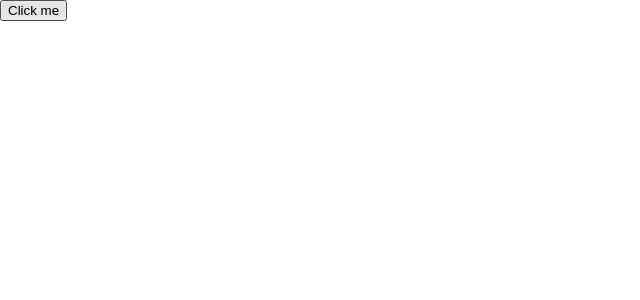
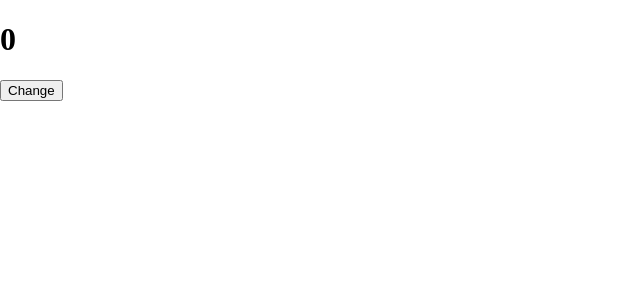
Before and after one commit to seanJosephFitzpatrick/React-Fundamental, a React (Create React App) app: page / in a window 1280 px wide. Shown: the top 300 px of the page, without its empty margins (0-640 px from the left). Built offline with nearby package versions, Linux system fonts and the light colour scheme.

Commit message:
Changing state

```diff
--- /dev/null
+++ b/Components/ChangingState.js
@@ -0,0 +1,30 @@
+import React, { Component } from "react";
+
+class ChangingState extends Component {
+  constructor() {
+    super();
+    this.state = {
+      count: 0
+    };
+    this.handleClick = this.handleClick.bind(this);
+  }
+
+  handleClick() {
+    this.setState(preveState => {
+      return {
+        count: preveState.count + 1
+      };
+    });
+  }
+
+  render() {
+    return (
+      <div>
+        <h1>{this.state.count}</h1>
+        <button onClick={this.handleClick}>Change</button>
+      </div>
+    );
+  }
+}
+
+export default ChangingState;
--- a/Imports/imports.js
+++ b/Imports/imports.js
@@ -11,6 +11,7 @@ import HeaderClassComponent from "../Components/HeaderClassComponent";
 import GreetingClassComponent from "../Components/GreetingClassComponent";
 import State from "../Components/State";
 import HandleEvent from "../Components/HandleEvent";
+import ChangingState from "../Components/ChangingState";
 
 export {
   App,
@@ -25,5 +26,6 @@ export {
   HeaderClassComponent,
   GreetingClassComponent,
   State,
-  HandleEvent
+  HandleEvent,
+  ChangingState
 };
--- a/src/App.js
+++ b/src/App.js
@@ -1,10 +1,10 @@
 import React from "react";
-import { HandleEvent } from "../Imports/imports";
+import { ChangingState } from "../Imports/imports";
 
 function App() {
   return (
     <div>
-      <HandleEvent />
+      <ChangingState />
     </div>
   );
 }
```
